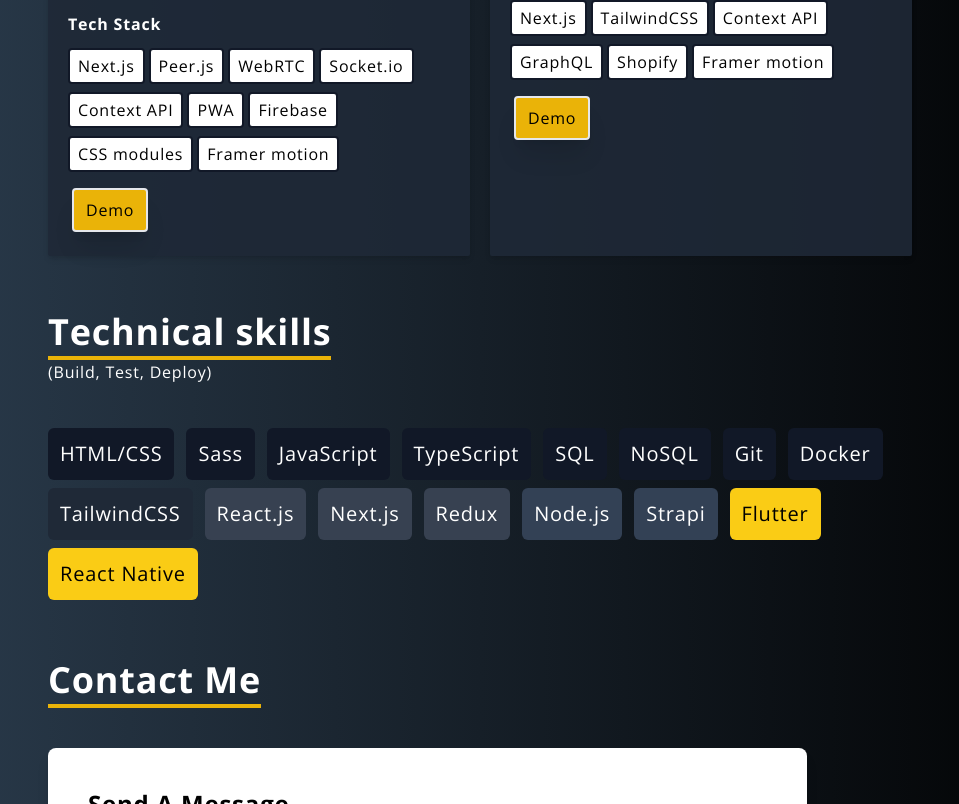
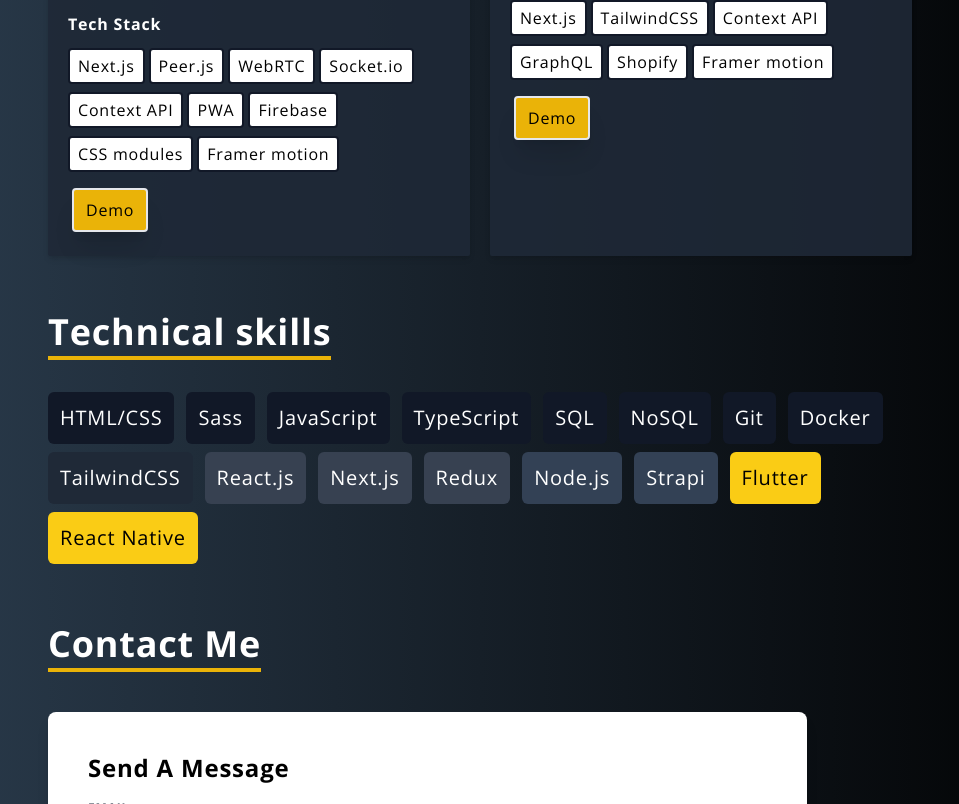
Before and after one commit to Walidhamdidev/Next.js_portfolio, a Next.js app: page / in a window 1280 px wide. Shown: the part 1160-1964 px from the top of the page, without its empty margins (160-1119 px from the left). Built offline with nearby package versions, Linux system fonts and the light colour scheme.

Commit message:
update skills & projects

```diff
--- a/components/Projects.js
+++ b/components/Projects.js
@@ -1,6 +1,5 @@
 import Project from "../components/Project";
 
-const Projects = () => {
 const items = [
   {
     title: "thenewtunisia.com",
@@ -37,8 +36,9 @@
   },
 ];
 
+const Projects = () => {
   return (
-    <div className=" mx-auto lg:px-52 px-5" id="projects">
+    <div className=" mx-auto lg:px-52 px-7" id="projects">
       <h1 className="border-b-4 inline-flex pb-1  text-white  mb-10 font-bold text-3xl md:text-4xl  border-yellow-500">
         Projects
       </h1>
--- a/components/Skills.js
+++ b/components/Skills.js
@@ -1,6 +1,5 @@
 import Skill from "../components/Skill";
 
-const Skills = () => {
 const items = [
   { skill: "HTML/CSS", type: "foundation" },
   { skill: "Sass", type: "foundation" },
@@ -20,14 +19,14 @@
   { skill: "React Native", type: "new" },
 ];
 
+const Skills = () => {
   return (
     <div className="mt-14  mx-auto lg:px-52 px-5" id="skills">
       <h1 className="border-b-4 inline-flex pb-1 text-white  font-bold text-3xl md:text-4xl  border-yellow-500">
         Technical skills
       </h1>
-      <h3 className=" mb-10">(Build, Test, Deploy)</h3>
 
-      <ul className="">
+      <ul className="mt-7">
         {items.map((item, index) => (
           <Skill key={index} skill={item.skill} skillType={item.type} />
         ))}
```
Lines whose indentation alone changed are shown as unchanged.
